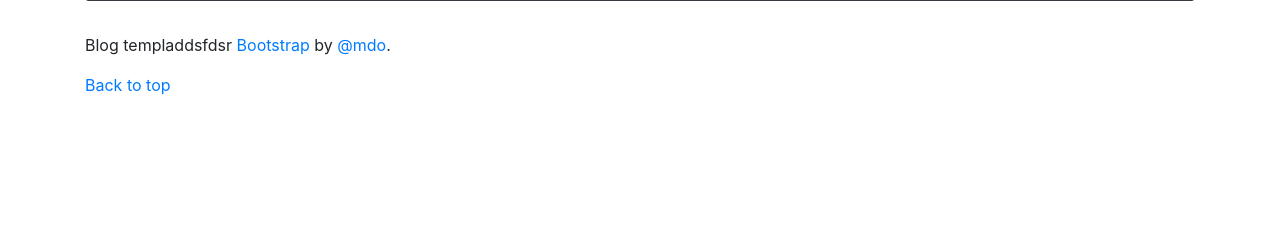
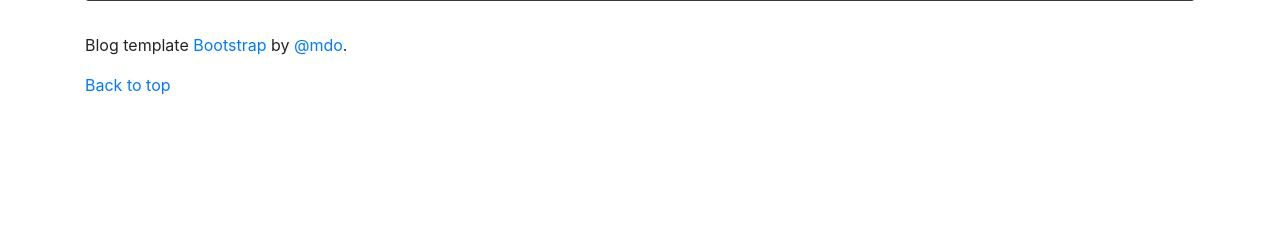
Before and after one commit to wbs2A/csma_plataforma, a Django app: page /denuncias/ in a window 1280 px wide. Shown: the part 515-743 px from the top of the page. Run offline with Django 3.2, Linux system fonts and the light colour scheme; style sheets or scripts are compiled from the project's sources; some libraries are stand-ins or nearby versions.

Commit message:
Update homepage.html
testando rebase

```diff
--- a/denuncias/templates/denuncias/homepage.html
+++ b/denuncias/templates/denuncias/homepage.html
@@ -10,7 +10,7 @@
     {% endblock %}
 {% block footer %}
 <footer class="">
-  <p>Blog templaddsfdsr <a href="https://getbootstrap.com/">Bootstrap</a> by <a href="https://twitter.com/mdo">@mdo</a>.</p>
+  <p>Blog template <a href="https://getbootstrap.com/">Bootstrap</a> by <a href="https://twitter.com/mdo">@mdo</a>.</p>
   <p>
     <a href="#">Back to top</a>
   </p>
```
